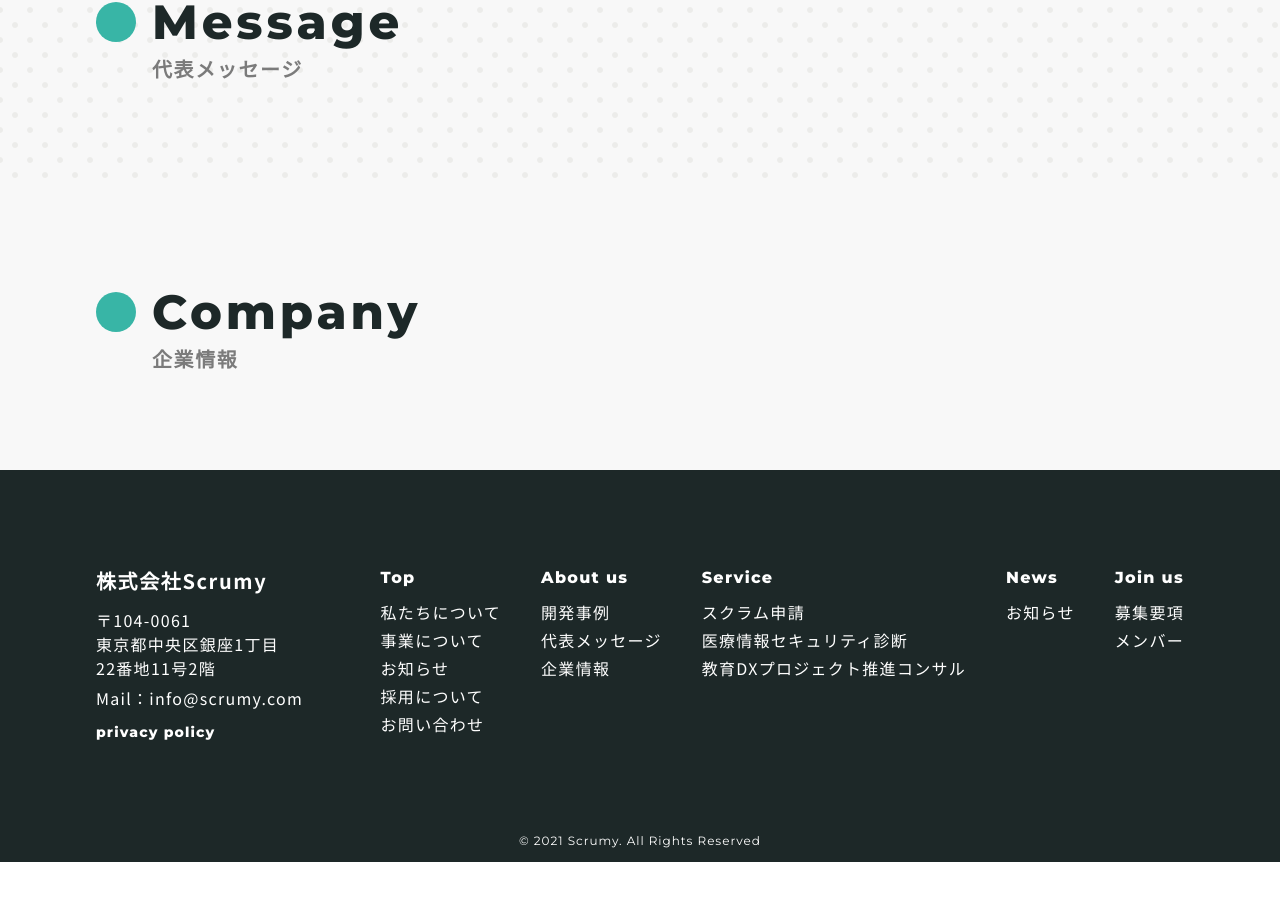
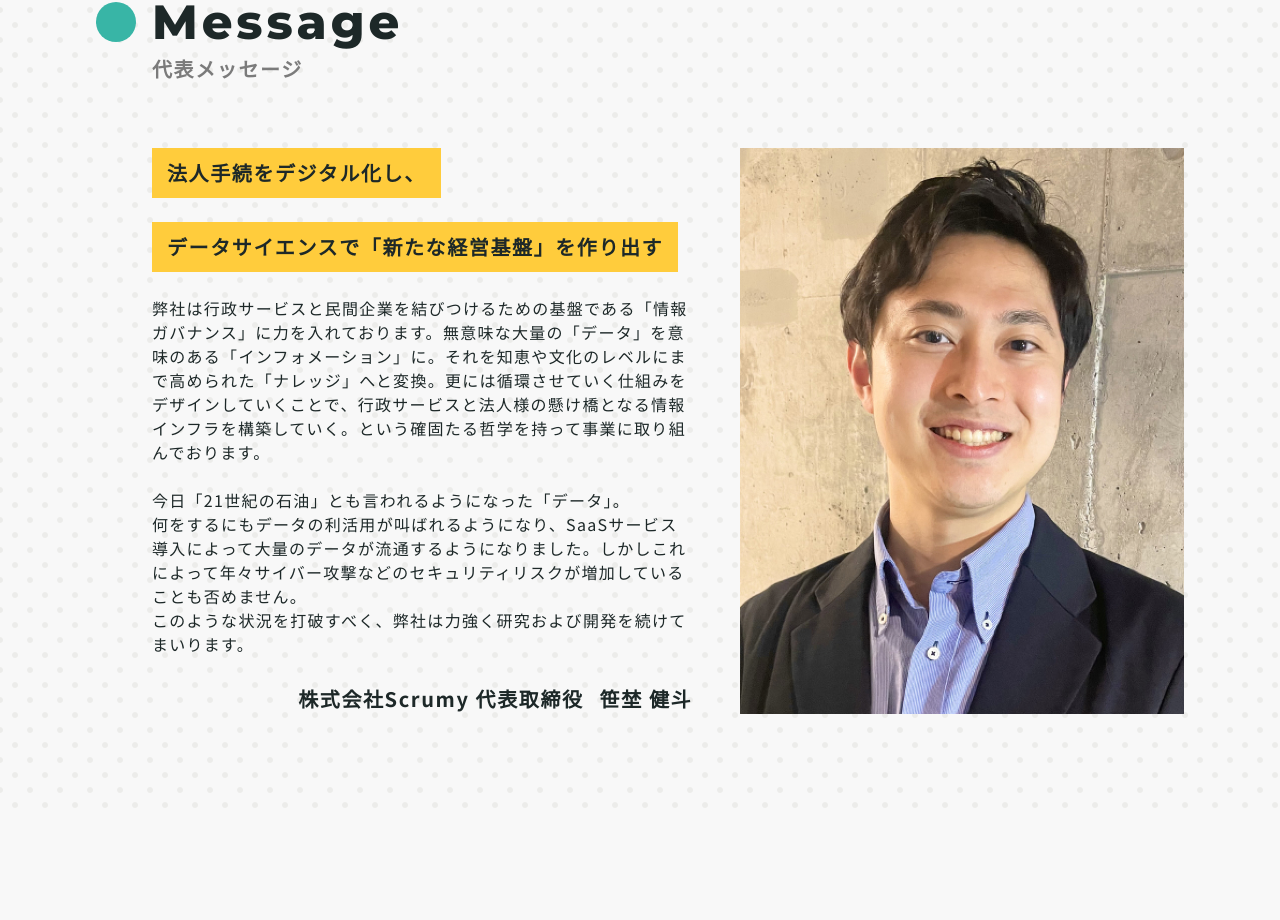
Before and after one commit to podev826/NEXT-scrumy-HP, a Next.js app: page /about in a window 1280 px wide. Shown: the part 3025-3945 px from the top of the page. Before the commit the page ends 3887 px from the top, so only its background shows below. Built offline with nearby package versions, Linux system fonts and the light colour scheme.

Commit message:
[add] AboutのMessageを実装した

```diff
--- a/src/features/about/Message.tsx
+++ b/src/features/about/Message.tsx
@@ -1,11 +1,121 @@
+import { Box, Text } from '@chakra-ui/react';
 import { PrimaryTitle } from 'components/Elements';
 import { ContentWrapper } from 'components/Layouts';
+import Image from 'next/image';
 import { FC } from 'react';
 
 export const AboutMessage: FC = () => {
   return (
     <ContentWrapper as="section" bgType="dotted">
       <PrimaryTitle ja="代表メッセージ" en="Message" />
+      <Box
+        mt={{ base: 8, xl: 16 }}
+        display={{ xl: 'grid' }}
+        gridTemplateAreas={{
+          xl: `'. title . image' '. content . image'`,
+        }}
+        gridTemplateColumns={{
+          xl: '56px calc((100% - 104px) * 628/1144) 48px calc((100% - 104px) * 516/1144)',
+        }}
+        gridTemplateRows={{ xl: 'auto' }}
+      >
+        <Box gridArea={{ xl: 'title' }}>
+          <Text fontSize={{ base: 'xl', '2xl': '2xl' }} fontWeight="bold">
+            <Text as="span" display={'block'}>
+              <Text
+                as="span"
+                display="inline-block"
+                bg="main.100"
+                px={{ base: '10px', xl: '15px' }}
+                py={{ base: '5px', xl: '10px' }}
+              >
+                法人手続をデジタル化し、
+              </Text>
+            </Text>
+            <Text
+              display={{ xl: 'inline-block' }}
+              px={{ xl: '15px' }}
+              py={{ xl: '10px' }}
+              bg={{ xl: 'main.100' }}
+              mt={{ xl: 6 }}
+            >
+              <Text as="span" display={{ base: 'block', xl: 'inline' }}>
+                <Text
+                  as="span"
+                  display="inline-block"
+                  bg="main.100"
+                  px={{ base: '10px', xl: 0 }}
+                  py={{ base: '5px', xl: 0 }}
+                  mt={{ base: 2, xl: 0 }}
+                >
+                  データサイエンスで
+                </Text>
+              </Text>
+              <Text as="span" display={{ base: 'block', xl: 'inline' }}>
+                <Text
+                  as="span"
+                  display="inline-block"
+                  bg="main.100"
+                  px={{ base: '10px', xl: 0 }}
+                  py={{ base: '5px', xl: 0 }}
+                  mt={{ base: 2, xl: 0 }}
+                >
+                  「新たな経営基盤」を作り出す
+                </Text>
+              </Text>
+            </Text>
+          </Text>
+        </Box>
+        <Box
+          fontSize={0}
+          position="relative"
+          w="full"
+          pt="75%"
+          mt={{ base: 5, xl: 0 }}
+          gridArea={{ xl: 'image' }}
+        >
+          <Image
+            src="/images/about/about_message01.jpg"
+            alt=""
+            layout="fill"
+            objectFit="cover"
+            objectPosition="top"
+          />
+        </Box>
+        <Box mt={{ base: 5, xl: 6 }} gridArea={{ xl: 'content' }}>
+          <Text>
+            弊社は行政サービスと民間企業を結びつけるための基盤である「情報ガバナンス」に力を入れております。無意味な大量の「データ」を意味のある「インフォメーション」に。それを知恵や文化のレベルにまで高められた「ナレッジ」へと変換。更には循環させていく仕組みをデザインしていくことで、行政サービスと法人様の懸け橋となる情報インフラを構築していく。という確固たる哲学を持って事業に取り組んでおります。
+          </Text>
+          <Text mt={6}>
+            今日「21世紀の石油」とも言われるようになった「データ」。
+            <br />
+            何をするにもデータの利活用が叫ばれるようになり、SaaSサービス導入によって大量のデータが流通するようになりました。しかしこれによって年々サイバー攻撃などのセキュリティリスクが増加していることも否めません。
+            <br />
+            このような状況を打破すべく、弊社は力強く研究および開発を続けてまいります。
+          </Text>
+          <Text
+            mt={{ base: 5, xl: 7 }}
+            fontWeight="bold"
+            fontSize={{ xl: 'xl' }}
+            textAlign={{ xl: 'right' }}
+          >
+            <Text
+              as="span"
+              display={{ base: 'block', xl: 'inline' }}
+              mr={{ xl: 4 }}
+            >
+              株式会社Scrumy 代表取締役
+            </Text>
+            <Text
+              as="span"
+              display={{ base: 'block', xl: 'inline' }}
+              mt={{ base: 1, xl: 0 }}
+            >
+              笹埜 健斗
+            </Text>
+          </Text>
+        </Box>
+      </Box>
     </ContentWrapper>
   );
 };
```
Also changed, not shown: public/images/about/about_message01.jpg (added).
